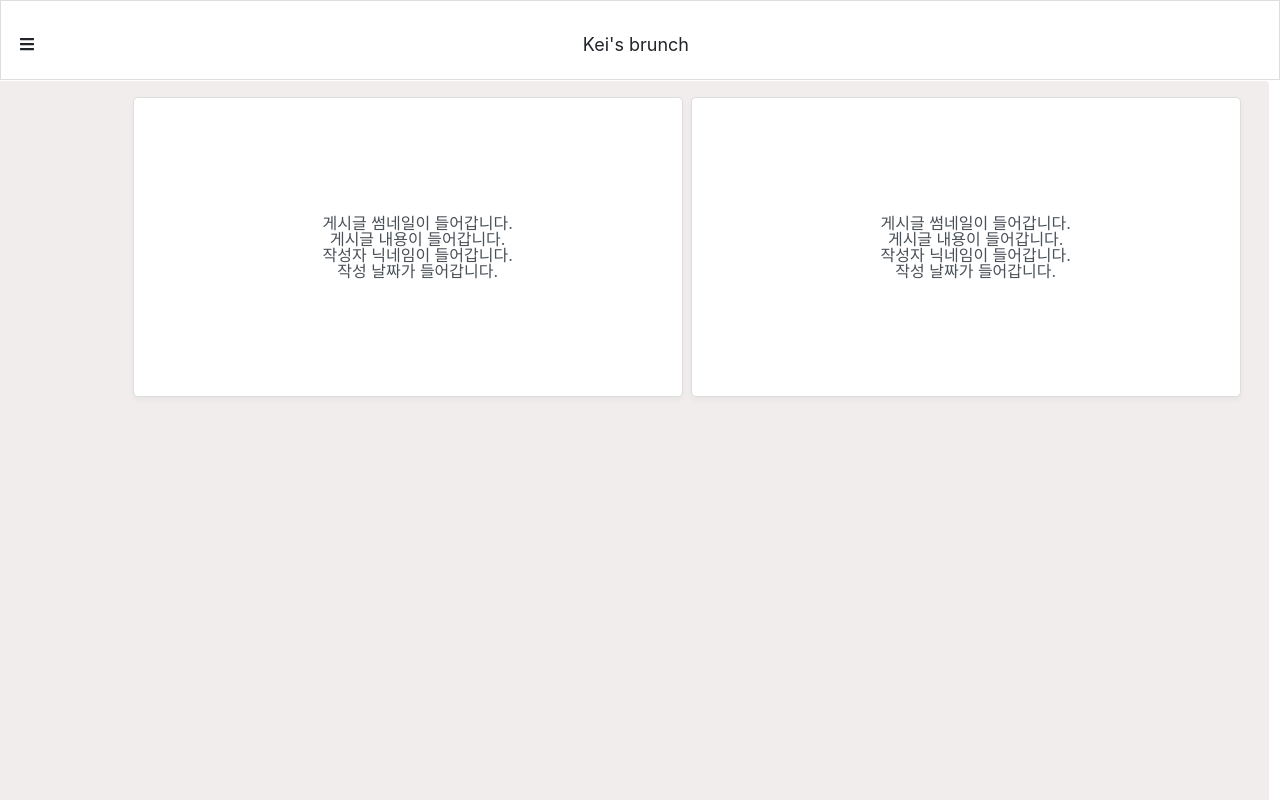
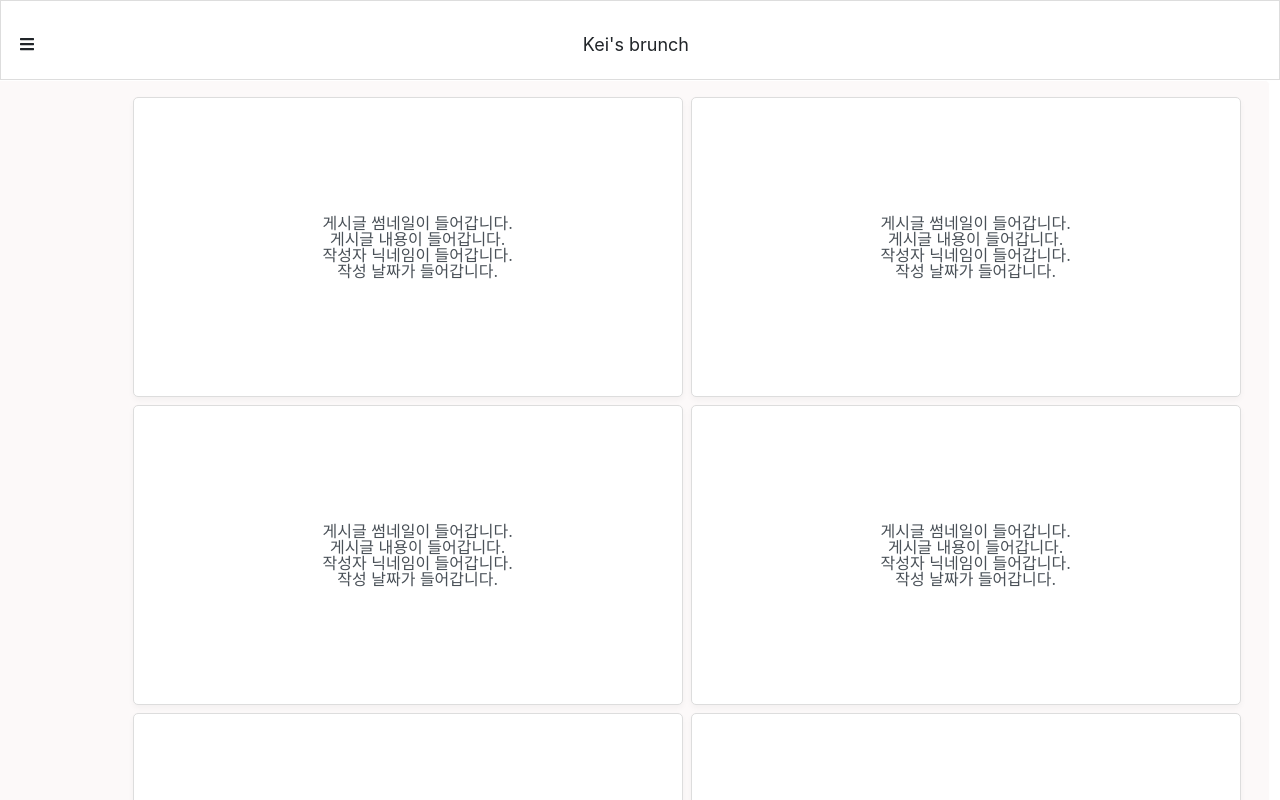
Before and after one commit to doowankim/personal-blog, a React (Create React App) app: page /main in a window 1280 px wide. Shown: the top 800 px of the page. Built offline with nearby package versions, Linux system fonts and the light colour scheme.

Commit message:
fix: main background color change

```diff
--- a/src/components/Main/index.tsx
+++ b/src/components/Main/index.tsx
@@ -11,6 +11,30 @@ const Main = () => {
       </HeaderBox>
       <Box>
         <PanelBox>
+          <Panel>
+            <div>게시글 썸네일이 들어갑니다.</div>
+            <div>게시글 내용이 들어갑니다.</div>
+            <div>작성자 닉네임이 들어갑니다.</div>
+            <div>작성 날짜가 들어갑니다.</div>
+          </Panel>
+          <Panel>
+            <div>게시글 썸네일이 들어갑니다.</div>
+            <div>게시글 내용이 들어갑니다.</div>
+            <div>작성자 닉네임이 들어갑니다.</div>
+            <div>작성 날짜가 들어갑니다.</div>
+          </Panel>
+          <Panel>
+            <div>게시글 썸네일이 들어갑니다.</div>
+            <div>게시글 내용이 들어갑니다.</div>
+            <div>작성자 닉네임이 들어갑니다.</div>
+            <div>작성 날짜가 들어갑니다.</div>
+          </Panel>
+          <Panel>
+            <div>게시글 썸네일이 들어갑니다.</div>
+            <div>게시글 내용이 들어갑니다.</div>
+            <div>작성자 닉네임이 들어갑니다.</div>
+            <div>작성 날짜가 들어갑니다.</div>
+          </Panel>
           <Panel>
             <div>게시글 썸네일이 들어갑니다.</div>
             <div>게시글 내용이 들어갑니다.</div>
@@ -64,13 +88,13 @@ const PanelBox = styled.div`
   left: 7%;
   margin-left: -100px;
   width: 100%;
-  height: 100vh;
+  height: 100%;
   position: relative;
   margin-right: 8px;
   padding: 16px;
   border: 1px solid #fff;
   border-radius: 5px;
-  background: #f2eded;
+  background: #fcf9f9;
   box-sizing: border-box;
 `;
 
```
